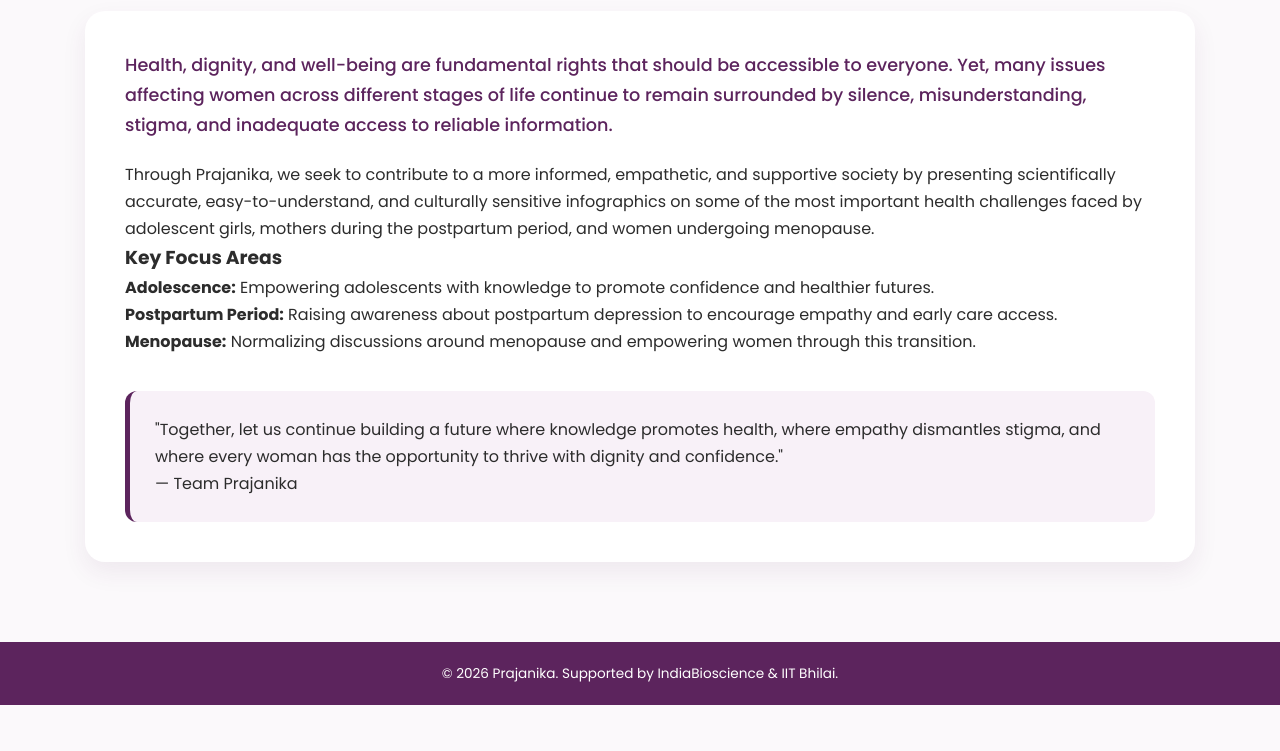
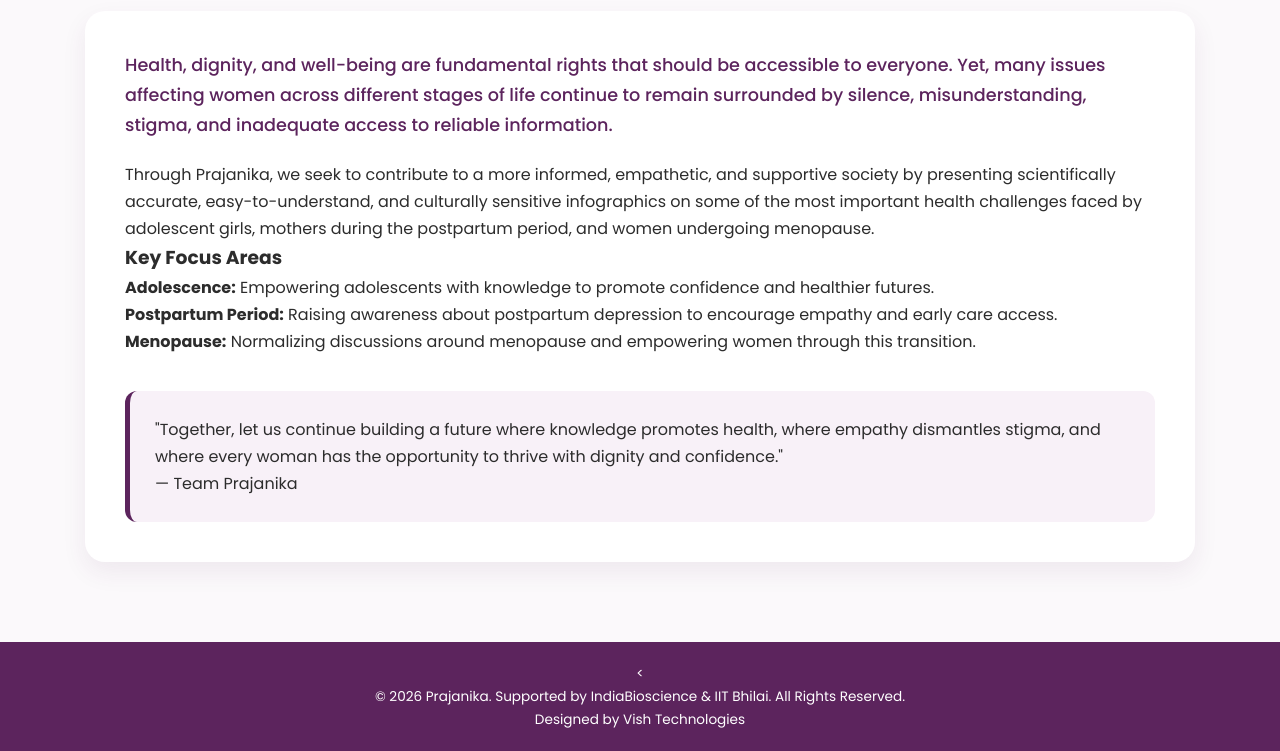
Before and after one commit to prajanika/Main.website, a plain HTML site: page authors-note.html in a window 1280 px wide. Shown: the part 194-945 px from the top of the page. Before the commit the page ends 899 px from the top, so only its background shows below. Drawn offline with Linux system fonts and the light colour scheme.

Commit message:
Update authors-note.html

```diff
--- a/authors-note.html
+++ b/authors-note.html
@@ -55,7 +55,10 @@
     </main>
 
     <footer class="site-footer">
-        <div class="footer-container"><p>&copy; 2026 Prajanika. Supported by IndiaBioscience & IIT Bhilai.</p></div>
+        <div class="footer-container">
+            < <p>&copy; 2026 Prajanika. Supported by IndiaBioscience & IIT Bhilai. All Rights Reserved.</p>
+                       <p>Designed by Vish Technologies</p>
+        </div>
     </footer>
     <script src="script.js"></script>
 </body>
```
